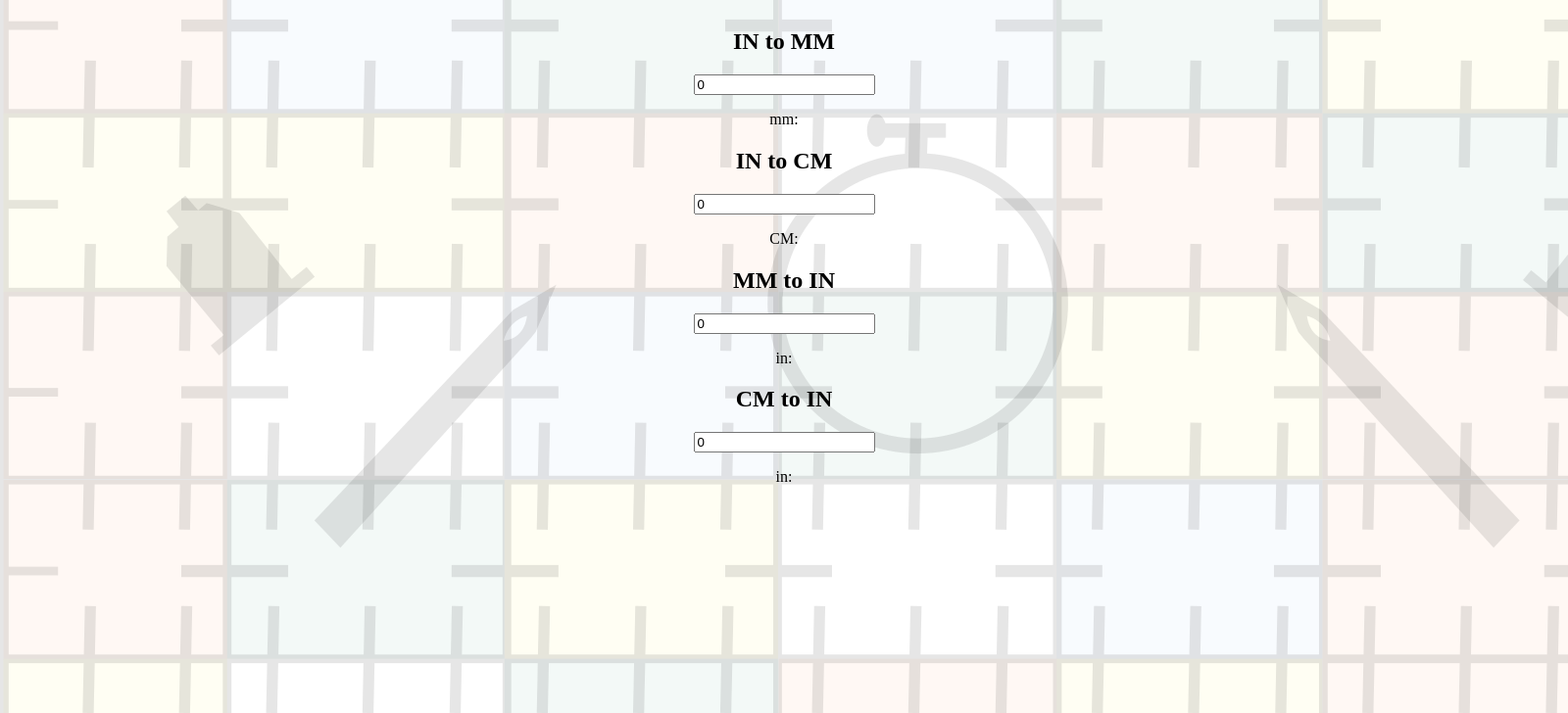
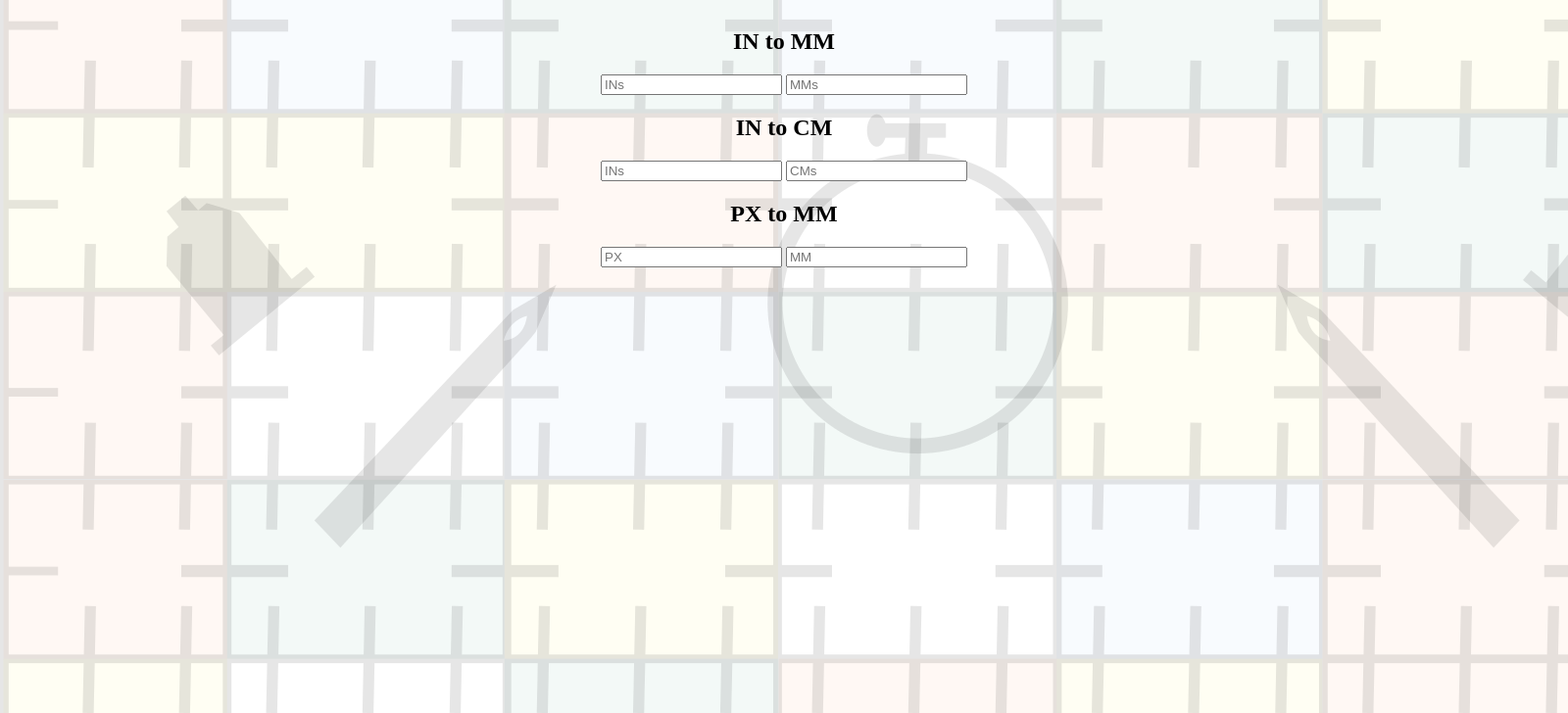
Before and after one commit to inkstitch/embTools, an Electron app: page unitConversion/unitconversions.html in a window 1600 px wide. Shown: the part 72-800 px from the top of the page at 98% size. Drawn offline with Linux system fonts and the light colour scheme.

Commit message:
Add files via upload

```diff
--- a/unitConversion/unitconversions.html
+++ b/unitConversion/unitconversions.html
@@ -17,24 +17,15 @@
 
     <div class="container" id="conversions">
       <h2>IN to MM</h2>
-      <input id="inputIN" type="number" value="0" step="0.01">
-     </p>
-     <p>mm: <span id="outputMM"></span></p>
+      <input id="inputIN" type="number" value="" step="0.01" placeholder="INs">
+     <input id="inputMM" type="number"  value="" step="0.01" placeholder="MMs">
       <h2>IN to CM</h2>
-      <input id="inputin" type="number" value="0" step="0.01">
-     </p>
-     <p>CM: <span id="outputCM"></span></p>
-     <h2>MM to IN</h2>
-     <input id="inputMM" type="number" value="0" step="0.01">
-    </p>
-    <p>in: <span id="outputIN"></span></p>
-    <h2>CM to IN</h2>
-    <input id="inputCM" type="number" value="0" step="0.01">
-   </p>
-   <p>in: <span id="outputIn"></span></p>
-
-
-    </div>
+      <input id="inputin" type="number" placeholder="INs" value="" step="0.01">
+      <input id="inputCM" type="number" placeholder="CMs" step="0.01"  value="">
+      <h2>PX to MM</h2>
+      <input type="number" id="inputPX" value="" placeholder="PX" step="0.01">
+      <input type="number" id="inputMm" value="" placeholder="MM" step="0.01">
+        </div>
 
 
 
```
